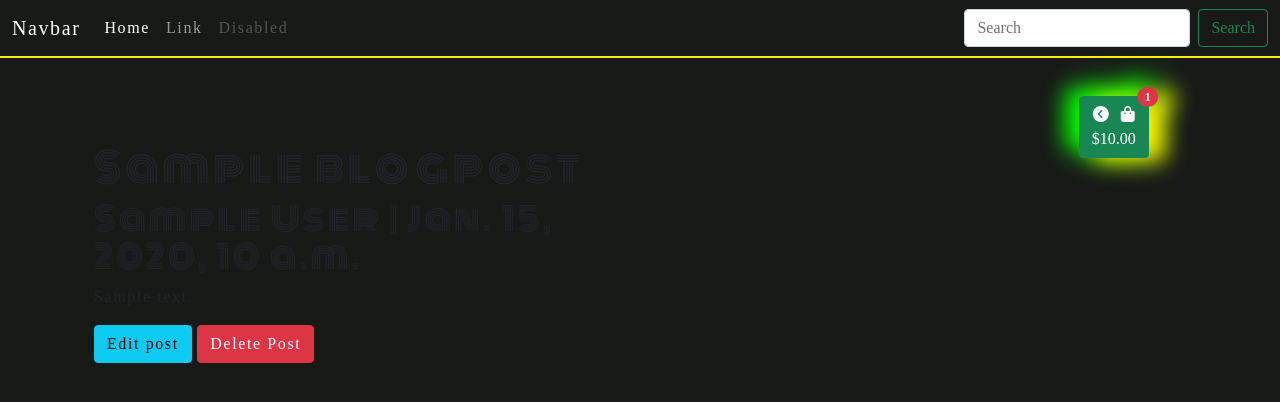
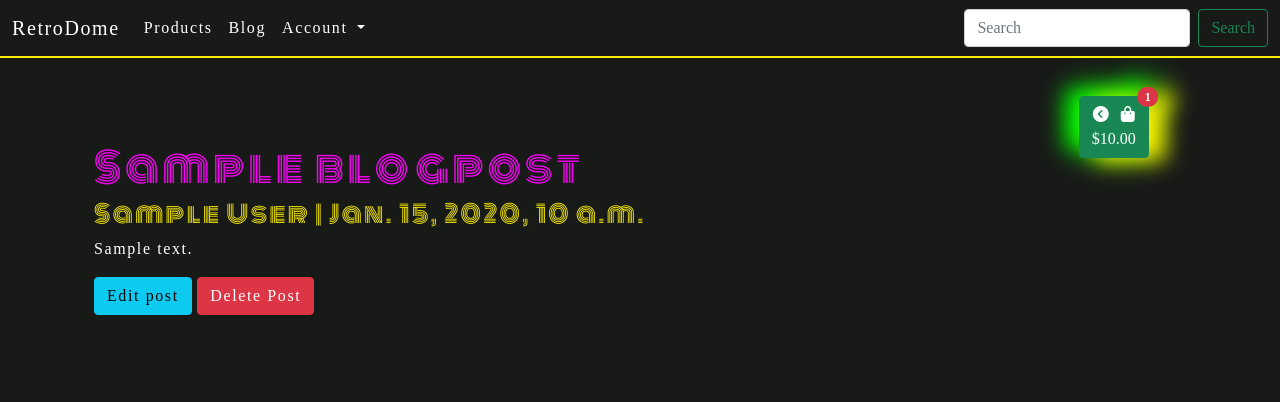
Before and after one commit to LogisticBravo/MS4, a Django app: template blog/templates/post.html in a window 1280 px wide. Shown: the top 402 px of the page. Run offline with Django 3.2, Linux system fonts and the light colour scheme; the template is opened without the code that fills it: most values are stand-ins (such as "Sample title", 1, 10 or a date in 2020); some libraries are stand-ins or nearby versions.

Commit message:
Add nav links

```diff
--- a/blog/templates/blog/blogposts_list.html
+++ b/blog/templates/blog/blogposts_list.html
@@ -1,6 +1,7 @@
 {% extends "base.html" %}
 {% block content %}
 <div class="container mt-5">
+  <h1 class="pb-3 text-center text-retro-pink">Blog's</h1>
   <section id="aside">
     <div class="d-flex flex-column flex-shrink-0 mt-5 float-end">
     {% if request.user.is_superuser %}
--- a/blog/templates/edit_post.html
+++ b/blog/templates/edit_post.html
@@ -6,13 +6,13 @@
 {% endblock %}
 
 {% block content %}
-<h1 class="mt-5">Edit Blog: {{ blogposts.title }}</h1>
+<h1 class="mt-3 text-retro-pink">Edit Blog: {{ blogposts.title }}</h1>
 <div class="row justify-content-center">
-    <div class="col-4">
+    <div class="col-8">
 <form method="POST">
     {% csrf_token %}
     {{ form|crispy }}
-    <button class="btn btn-success mt-3">Update</button>
+    <button class="btn btn-outline-green mt-3">Update</button>
 </form>
 </div>
 </div>
--- a/blog/templates/post.html
+++ b/blog/templates/post.html
@@ -3,16 +3,14 @@
 
 <div class="container mt-5">
     <div class="row">
-        <div class="col-6">
-
-
-<h1>{{ blogposts.title }}</h1>
-<h2>{{ blogposts.author }} | {{ blogposts.published_date }}</h2>
-<p>{{ blogposts.body }}</p>
-<a href="{% url 'edit_post' blogposts.pk  %}" class="btn btn-info">Edit post</a>
-<a href="{% url 'delete_post' blogposts.pk  %}" class="btn btn-danger">Delete Post</a>
-</div>
-</div>
+        <div class="col-8">
+            <h1 class="text-retro-pink">{{ blogposts.title }}</h1>
+            <h4 class="text-yellow">{{ blogposts.author }} | {{ blogposts.published_date }}</h4>
+            <p class="text-white">{{ blogposts.body }}</p>
+            <a href="{% url 'edit_post' blogposts.pk  %}" class="btn btn-info">Edit post</a>
+            <a href="{% url 'delete_post' blogposts.pk  %}" class="btn btn-danger">Delete Post</a>
+        </div>
+    </div>
 </div>
 
 
--- a/products/templates/products/products.html
+++ b/products/templates/products/products.html
@@ -244,11 +244,16 @@
             </div>
         </div>
 
+
                         <div class="col-12 d-sm-none mb-5 drop-shadow-green">
                             <hr class="drop-shadow-green">
                         </div>
         {% endif %}
         {% endfor %}
+        <div class="col align-items-end">
+
+        <a class="text-end"><i class="fas fa-angle-double-up"></i></a>
+    </div>
     </div>
 </div>
 {% endblock %}
--- a/static/css/base.css
+++ b/static/css/base.css
@@ -146,3 +146,24 @@ th {
   border-color: #00ff00!important;
   filter: drop-shadow(16px 3px 11px #FFf000) drop-shadow(-14px -8px 11px #00ff00);
 }
+
+.nav-link.active {
+  color: #00ffff!important;
+}
+
+#div_id_title,#div_id_body {
+  color: #fff;
+}
+
+.border-yellow {
+  border: 2px solid #fff000;
+}
+
+.btn-round{
+  background-color: #454545;
+  opacity: .25;
+  border-radius: 50%;
+  height: 20px;
+  width: 20px;
+  position: fixed;
+}
--- a/templates/base.html
+++ b/templates/base.html
@@ -44,7 +44,7 @@
 <body>
   <nav class="navbar fixed-top navbar-expand-lg navbar-dark bg-soft-black">
     <div class="container-fluid">
-      <a class="navbar-brand" href="#">Navbar</a>
+      <a class="navbar-brand" href="{% url 'home' %}">RetroDome</a>
       <button class="navbar-toggler" type="button" data-bs-toggle="collapse" data-bs-target="#navbarTogglerDemo02"
         aria-controls="navbarTogglerDemo02" aria-expanded="false" aria-label="Toggle navigation">
         <span class="navbar-toggler-icon"></span>
@@ -52,13 +52,25 @@
       <div class="collapse navbar-collapse" id="navbarTogglerDemo02">
         <ul class="navbar-nav me-auto mb-2 mb-lg-0">
           <li class="nav-item">
-            <a class="nav-link active" aria-current="page" href="#">Home</a>
+            <a class="nav-link text-white {% if request.path == '/products/' %}active{% endif %}" aria-current="page" href="{% url 'products' %}">Products</a>
           </li>
           <li class="nav-item">
-            <a class="nav-link" href="#">Link</a>
+            <a class="nav-link text-white {% if request.path == '/blog/' %}active{% endif %}" href="{% url 'blog' %}">Blog</a>
           </li>
-          <li class="nav-item">
-            <a class="nav-link disabled" href="#" tabindex="-1" aria-disabled="true">Disabled</a>
+
+          <li class="nav-item dropdown">
+            <a class="nav-link dropdown-toggle text-white {% if request.path == '/profile/' %}active{% endif %}" href="#" role="button" id="dropdownMenuLink" data-bs-toggle="dropdown" aria-expanded="false">
+              Account
+            </a>
+
+            <ul class="dropdown-menu dropdown-menu-dark" aria-labelledby="dropdownMenuLink">
+              {% if request.user.is_authenticated %}
+              <li><a class="dropdown-item" href="{% url 'profile' %}">My Profile</a></li>
+              <li><a class="dropdown-item" href="{% url 'account_logout' %}">Logout</a></li>
+              {% else %}
+              <li><a class="dropdown-item" href="{% url 'CustomLoginView' %}">Login</a></li>
+              {% endif %}
+            </ul>
           </li>
         </ul>
         <!-- search form -->
--- a/templates/includes/shoppingbag/shoppingbag.html
+++ b/templates/includes/shoppingbag/shoppingbag.html
@@ -6,7 +6,7 @@
     <div class="offcanvas-body">
       {% for item in bag_items %}
       <div class="toast show">
-        <div class="toast-body bg-info text-white">
+        <div class="toast-body bg-onyx text-light-blue border-yellow">
           <small>{{ item.product.brand }}</small>
           <span class="d-block">{{ item.product.model_name }}</span>
           <span class="d-block">QTY: {{ item.quantity }}</span>
@@ -17,6 +17,18 @@
         </div>
       </div>
       {% endfor %}
+      <a href="{% url 'view_bag' %}" class="btn btn-outline-white rounded-0 mt-5">
+        <span class="icon">
+            <i class="fas fa-shopping-bag"></i>
+        </span>
+        <span class="text-uppercase">Edit Bag</span>
+    </a>
+      <a href="{% url 'checkout' %}" class="btn btn-outline-pink rounded-0 mt-5">
+        <span class="icon">
+            <i class="fas fa-shopping-basket"></i>
+        </span>
+        <span class="text-uppercase">Checkout</span>
+    </a>
     </div>
   </div>
 
```
